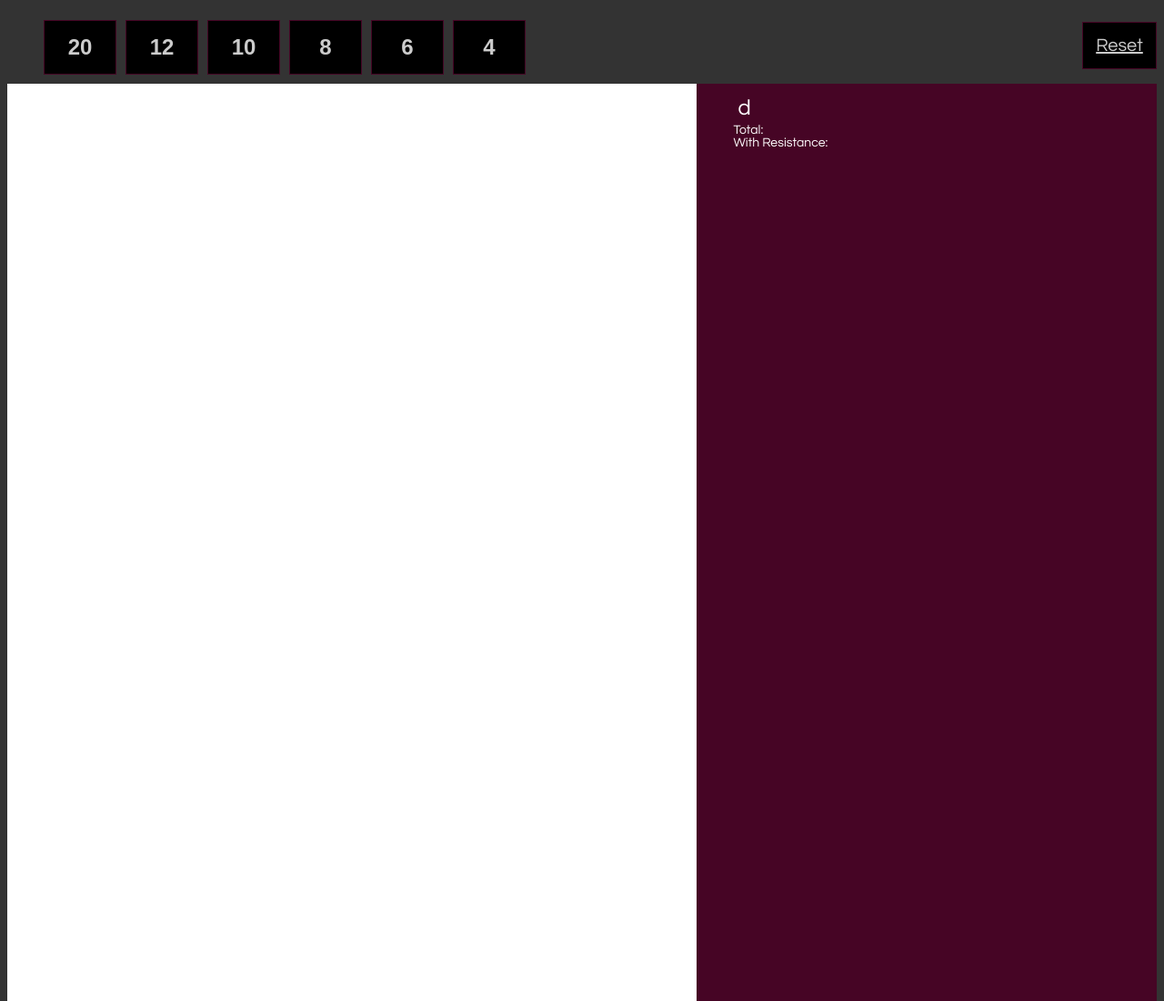
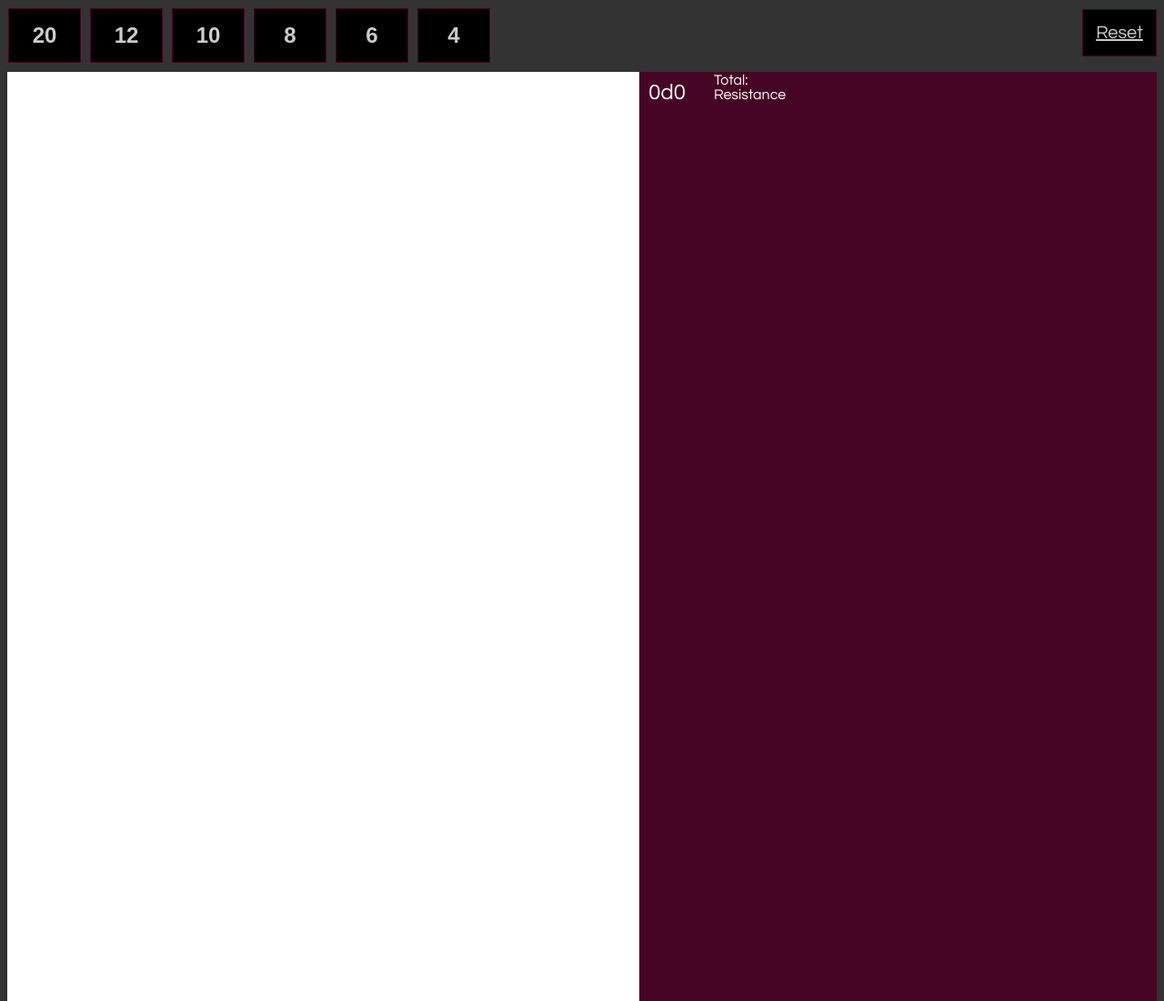
Before and after one commit to danfpearce/iforgotmydice, a React app: page / in a window 1280 px wide. Shown: the top 1100 px of the page at 91% size. Built offline with nearby package versions, Linux system fonts and the light colour scheme.

Commit message:
got stats to stack

```diff
--- a/src/index.css
+++ b/src/index.css
@@ -1,5 +1,5 @@
 body {
-    font: 14px "Century Gothic", Futura, sans-serif;
+    font: 1rem "Century Gothic", Futura, sans-serif;
     background-color: #333;
     color: white;
   }
@@ -10,7 +10,7 @@ body {
     /* text-align: center; */
     /* position: center; */
     /* border: 1px solid orange; */
-    width: 75%;
+    width: 79%;
     float: left;
   }
 
@@ -19,7 +19,7 @@ body {
     /* text-align: center; */
     /* position: center; */
     float: right;
-    width: 25%;
+    width: 21%;
   }
 
   li {
@@ -51,7 +51,7 @@ body {
     width: 60px;
     font-weight: normal;
     font-size: 1.25rem;
-    margin-top: 16px;
+    margin-top: 2px;
     padding-top: 15px;
     padding-bottom: 15px;
     padding-right: 10px;
@@ -68,7 +68,7 @@ body {
     color: black;
     height: 1500px;
     font-size: 2rem;
-    width: 60%;
+    width: 55%;
   }
 
 
@@ -79,18 +79,31 @@ body {
 
   .stats {
     float: right;
-    width: 40%;
+    width: 45%;
     height: 1500px;
     background-color: rgb(70, 5, 37);
     color: white;
   }
 
+  .stats-left {
+    clear: both;
+    float: left;
+    margin-right: 20px;
+  }
   .rolls {
     font-size: 1.5rem;
-    margin: 5px;
+    margin: 10px;
+    margin-bottom: 20px;
+  }
+
+  .stats-right {
+    clear: right;
+    float: left;
   }
 
    ol, ul {
+     margin: 0px;
+     padding: 1px;
     /* border: 1px solid magenta; */
   }
 
--- a/src/index.js
+++ b/src/index.js
@@ -15,6 +15,8 @@ class Screen extends React.Component {
     super(props);
     this.state = {
       result_arr: Array(0),
+      rolls: 0,
+      dice_type: 0,
     };
   }
 
@@ -95,15 +97,17 @@ class Screen extends React.Component {
        </div>
 
       <div className="stats">
-        <ul>
-          <li className="rolls">{this.state.rolls}d{this.state.dice_type}</li>
+        <div className="stats-left">
+          <div className="rolls">{this.state.rolls}d{this.state.dice_type}</div>
+        </div>
+        <ul className="stats-right">
           <li>Total: {this.state.total}</li>
-          <li>With Resistance: {this.state.half}</li>
+          <li>{this.state.half} Resistance</li>
           {this.state.dice_type === 20 && this.state.rolls === 2 &&
-            <li>With Advantage: {this.state.high}</li>
+            <li>{this.state.high} Advantage</li>
           }
           {this.state.dice_type === 20 && this.state.rolls === 2 &&
-            <li>With Disadvantage: {this.state.low}</li>
+            <li>{this.state.low} Disadvantage</li>
           }
         </ul>
       </div>
```
